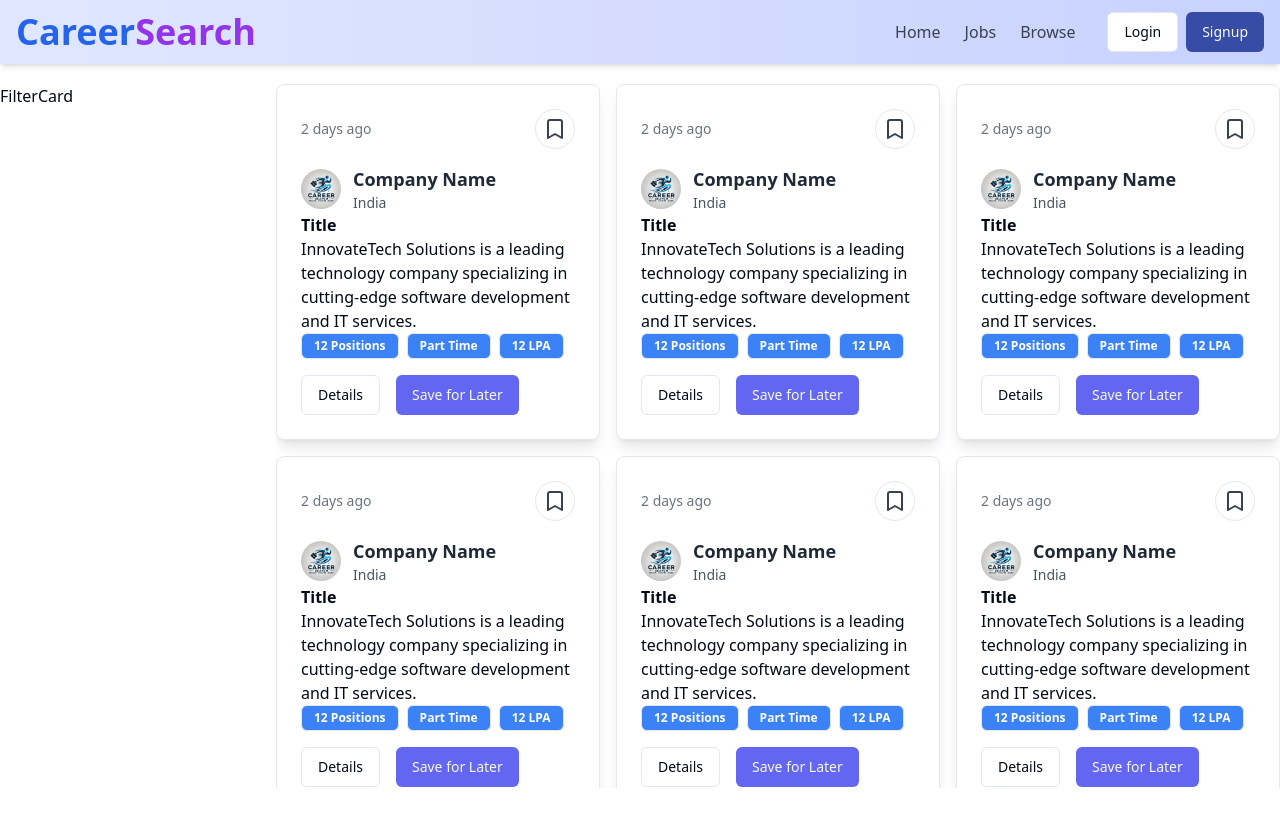
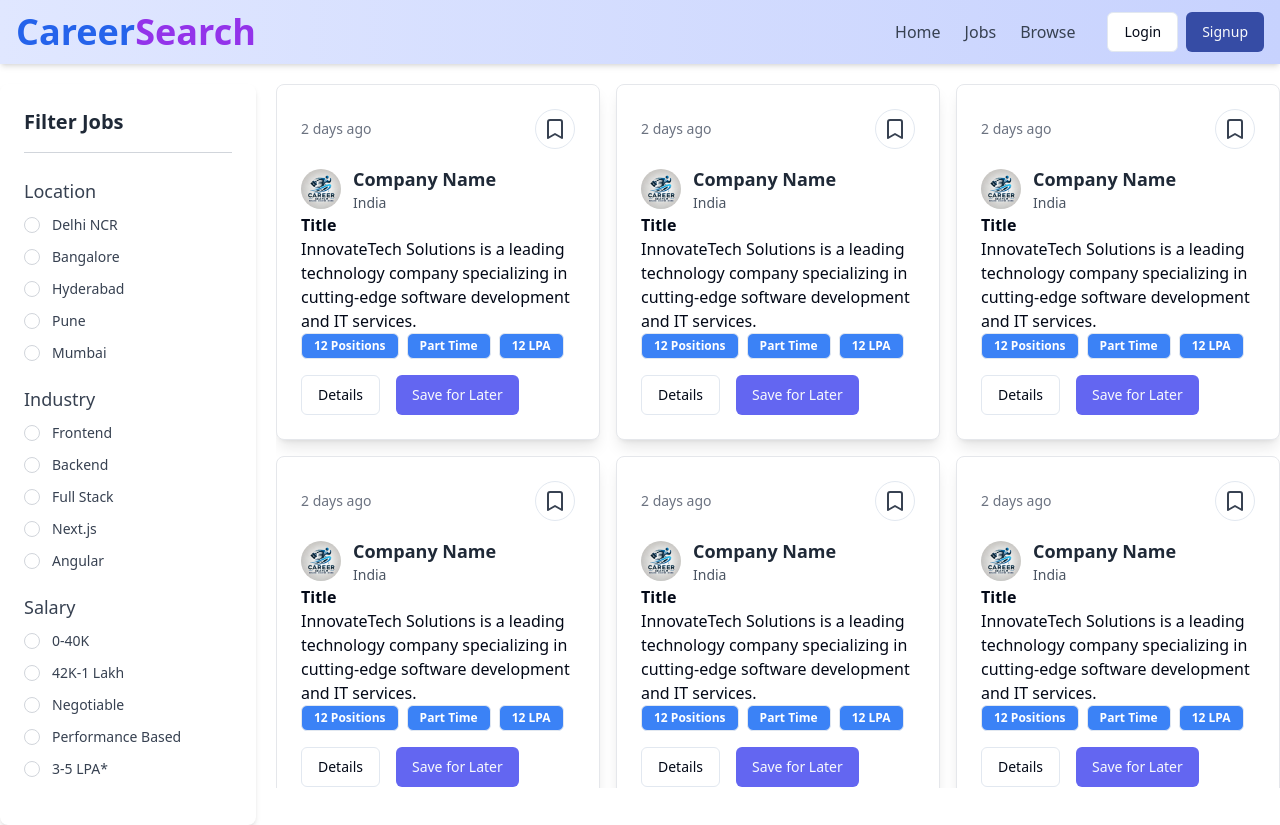
Before and after one commit to Biranjay-kumar/carrer-search, a React (Vite) app in the folder frontend/: page /jobs in a window 1280 px wide. Before the commit the page ends 800 px from the top, so only its background shows below. Built offline with nearby package versions, Linux system fonts and the light colour scheme.

Commit message:
added Job page

```diff
--- a/frontend/src/components/FilterCard.jsx
+++ b/frontend/src/components/FilterCard.jsx
@@ -1,9 +1,60 @@
-import React from 'react'
+import React from "react";
+import { RadioGroup, RadioGroupItem } from "./ui/radio-group";
+import { Label } from "./ui/label";
+
+const filterData = [
+  {
+    filterType: "Location",
+    array: ["Delhi NCR", "Bangalore", "Hyderabad", "Pune", "Mumbai"],
+  },
+  {
+    filterType: "Industry",
+    array: ["Frontend", "Backend", "Full Stack", "Next.js", "Angular"],
+  },
+  {
+    filterType: "Salary",
+    array: [
+      "0-40K",
+      "42K-1 Lakh",
+      "Negotiable",
+      "Performance Based",
+      "3-5 LPA*",
+    ],
+  },
+];
 
 const FilterCard = () => {
   return (
-	<div>FilterCard</div>
-  )
-}
+    <div className="bg-white p-6 rounded-lg shadow-md max-w-sm mx-auto ">
+      <h1 className="text-xl font-semibold text-gray-800 mb-4">Filter Jobs</h1>
+      <hr className="border-t border-gray-300 mb-6" />
 
-export default FilterCard
+      {filterData.map((data, index) => (
+        <div key={index} className="mb-6">
+          <h3 className="text-lg font-medium text-gray-700 mb-3">
+            {data.filterType}
+          </h3>
+          <RadioGroup className="space-y-2">
+            {data.array.map((item, idx) => (
+              <div key={idx} className="flex items-center space-x-3">
+                <RadioGroupItem
+                  value={item}
+                  id={`${data.filterType}-${idx}`}
+                  className="w-4 h-4 text-indigo-600 border-gray-300 focus:ring-indigo-500"
+                />
+                <Label
+                  htmlFor={`${data.filterType}-${idx}`}
+                  className="text-gray-700 cursor-pointer"
+                >
+                  {item}
+                </Label>
+              </div>
+            ))}
+          </RadioGroup>
+        </div>
+      ))}
+    </div>
+  );
+};
+
+export default FilterCard;
```
